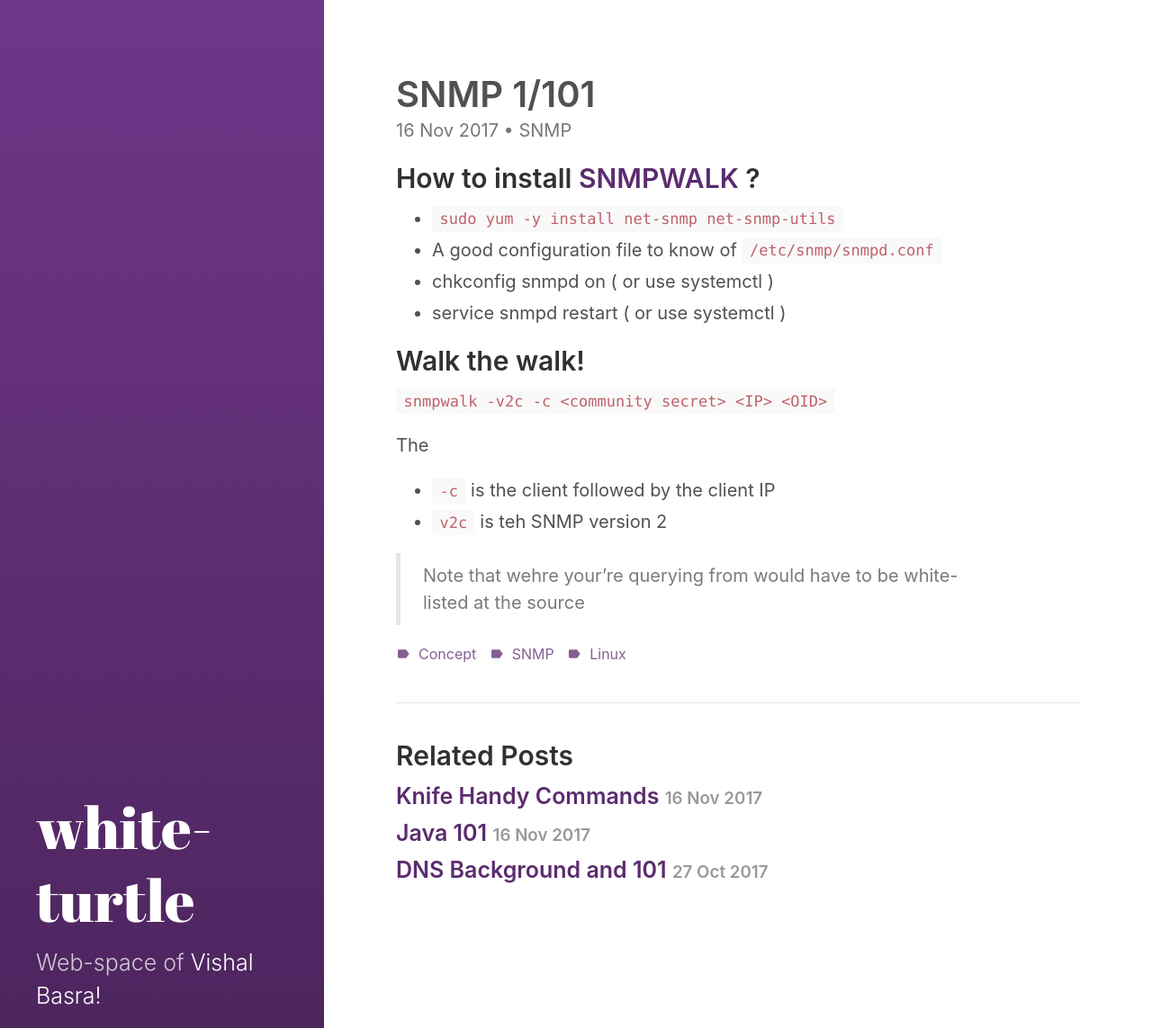
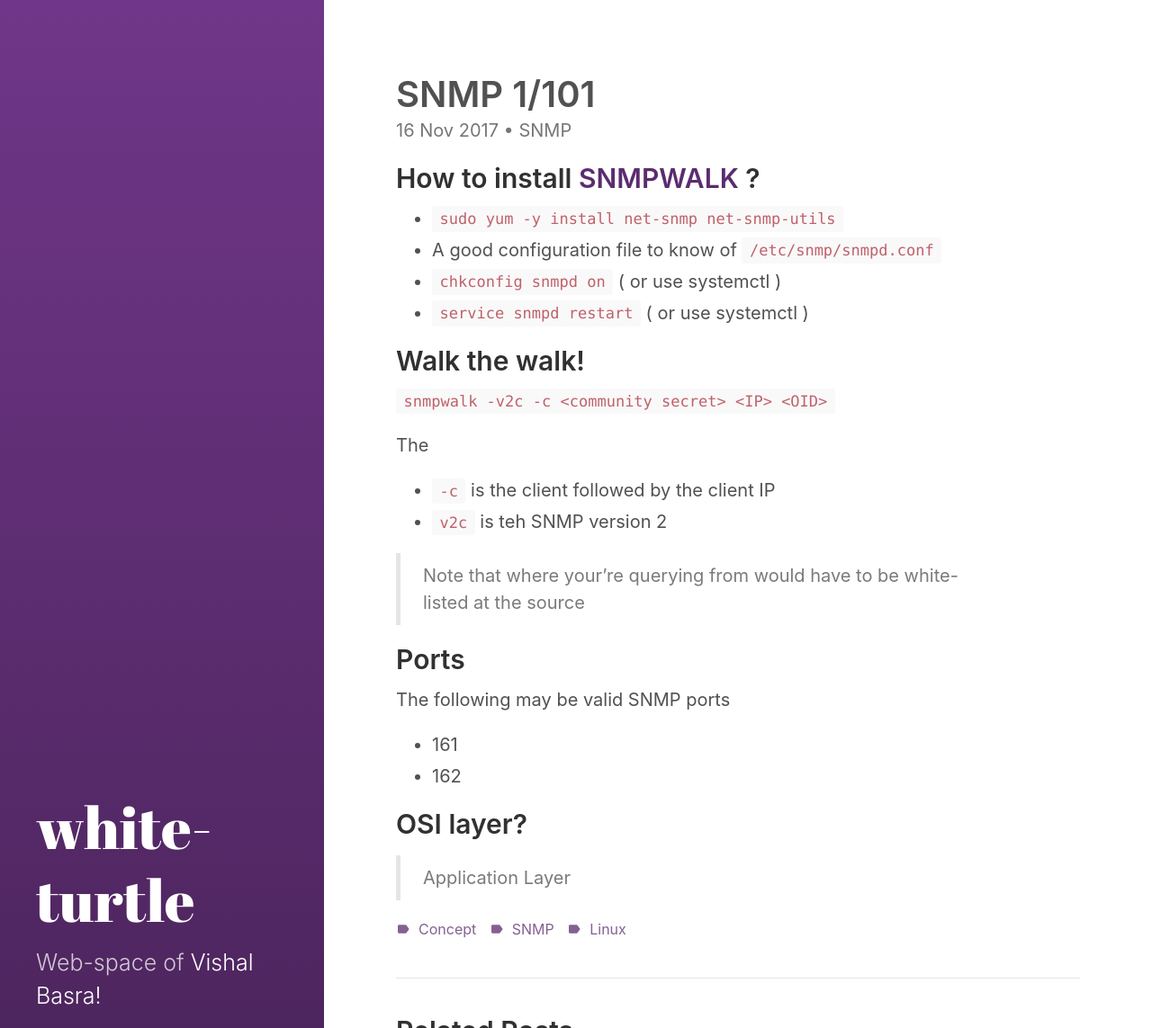
Before and after one commit to vishalbasra/vishalbasra.github.io, a Jekyll site: the page built from _posts/2017-11-16-SNMP-Shortest.md, in a window 1280 px wide, cut to the strip 0-1143 px from the top of the page. Shown: the whole strip at 90% size. Built offline with Jekyll 4.4.1, drawn with Linux system fonts in a browser that asks for light colours.

```diff
--- a/_posts/2017-11-16-SNMP-Shortest.md
+++ b/_posts/2017-11-16-SNMP-Shortest.md
@@ -17,8 +17,8 @@ excerpt: World's most shortest SNMP article!
 
 - `sudo yum -y install net-snmp net-snmp-utils`
 - A good configuration file to know of `/etc/snmp/snmpd.conf`
-- chkconfig snmpd on ( or use systemctl )
-- service snmpd restart ( or use systemctl )
+- `chkconfig snmpd on` ( or use systemctl )
+- `service snmpd restart` ( or use systemctl )
 
 ## Walk the walk!
 
@@ -30,4 +30,15 @@ The
 - `v2c` is teh SNMP version 2
 
 
-> Note that wehre your're querying from would have to be white-listed at the source
+> Note that where your're querying from would have to be white-listed at the source
+
+
+## Ports
+
+The following may be valid SNMP ports
+- 161
+- 162
+
+## OSI layer?
+
+> Application Layer
```
Also changed, not shown: _posts/2017-11-16-Knife-Handy-Commands.md (+14 -1 lines).
